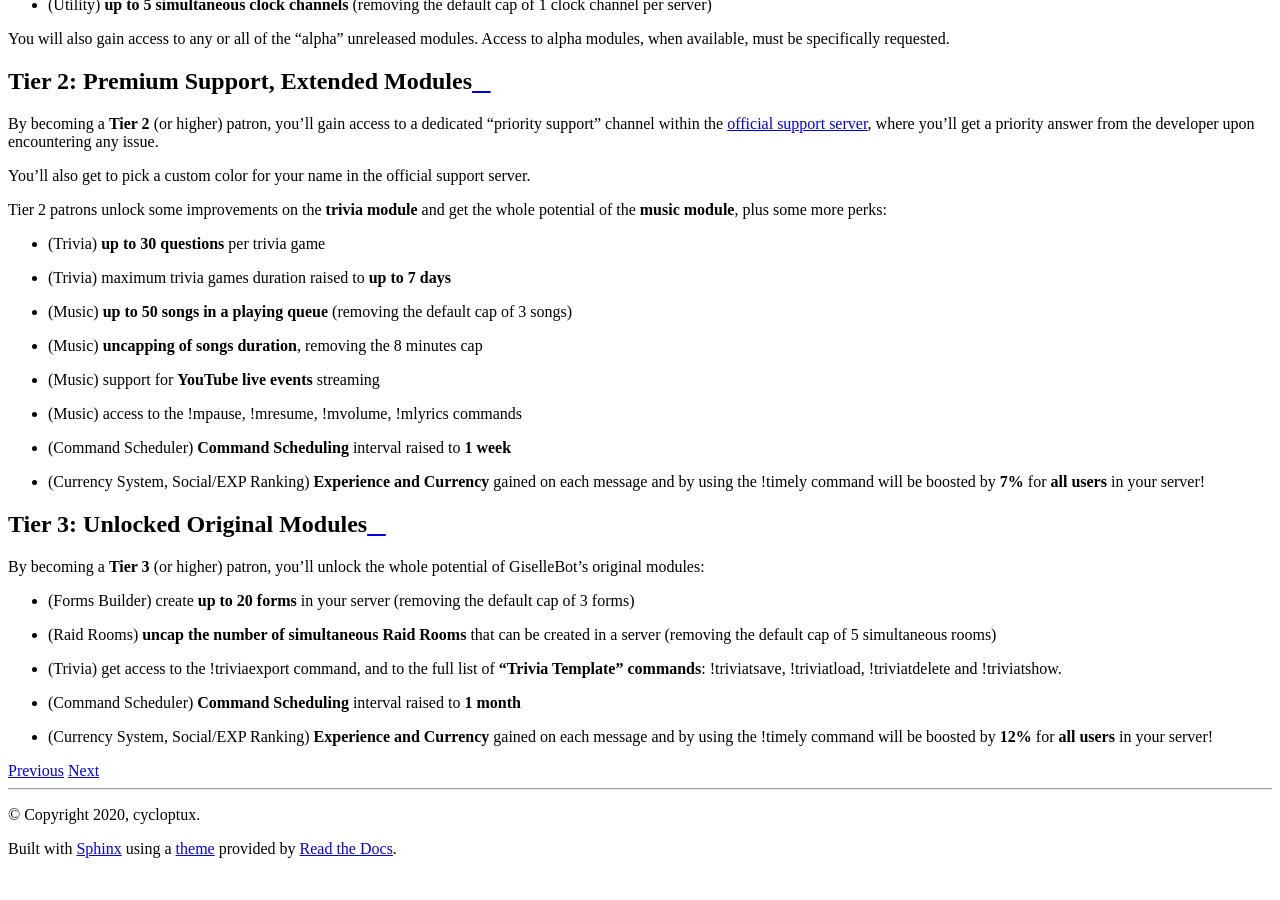
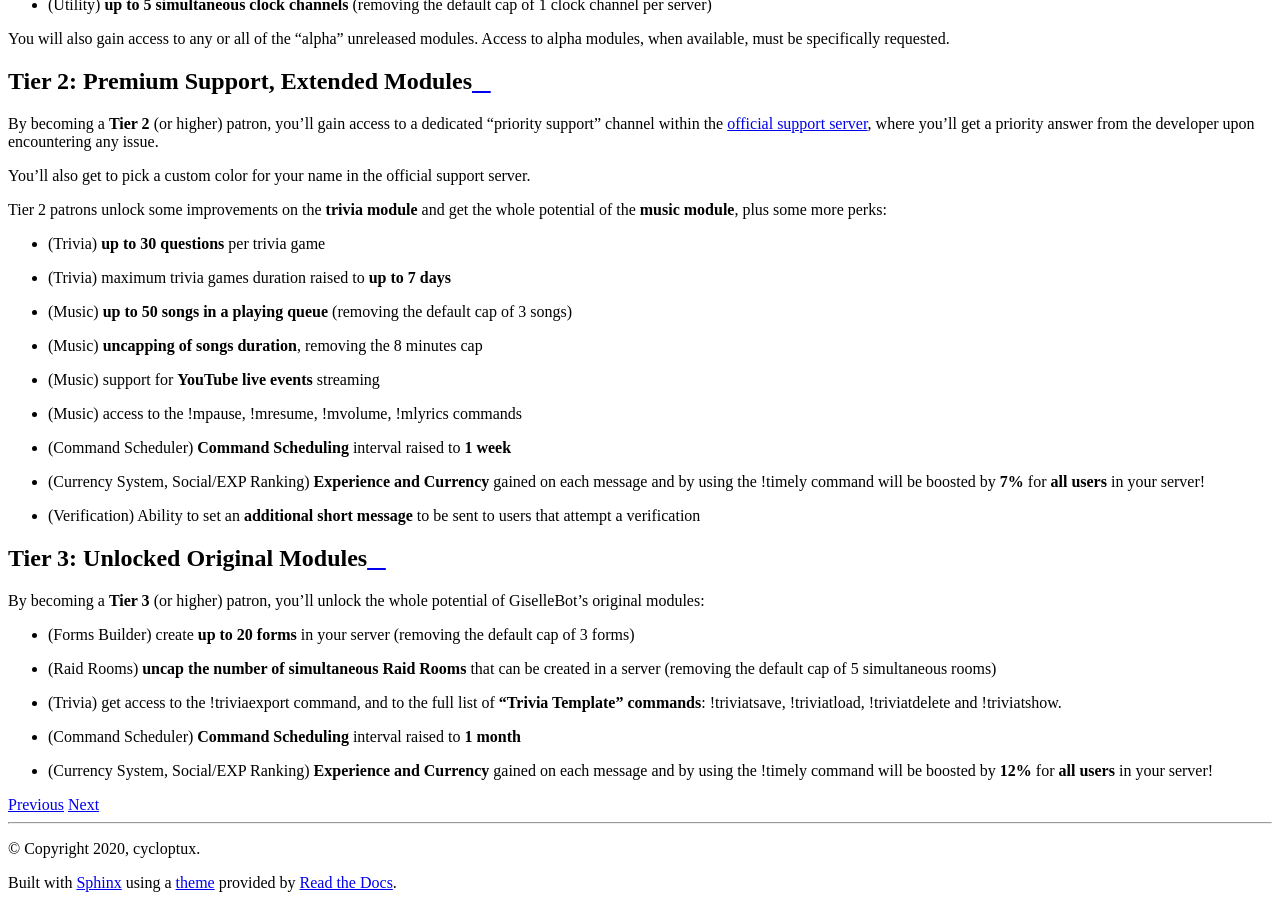
Before and after one commit to cycloptux/GiselleBot-Documentation, a Sphinx documentation site: the page built from docs/source/premium-perks.rst, in a window 1280 px wide and 900 px high, scrolled down 2158 px. Built offline with Sphinx 7.4.7 and the Read the Docs theme 2.0.0, drawn with Linux system fonts in a browser that asks for light colours; before the commit the page ends 3024 px from its top, so only the background shows below that.

Commit message:
Added note about verification.

```diff
--- a/docs/source/premium-perks.rst
+++ b/docs/source/premium-perks.rst
@@ -59,6 +59,7 @@ Tier 2 patrons unlock some improvements on the **trivia module** and get the who
 * (Music) access to the |bot_prefix|\ mpause, |bot_prefix|\ mresume, |bot_prefix|\ mvolume, |bot_prefix|\ mlyrics commands
 * (Command Scheduler) **Command Scheduling** interval raised to **1 week**
 * (Currency System, Social/EXP Ranking) **Experience and Currency** gained on each message and by using the |bot_prefix|\ timely command will be boosted by **7%** for **all users** in your server!
+* (Verification) Ability to set an **additional short message** to be sent to users that attempt a verification
 
 Tier 3: Unlocked Original Modules
 =================================
```
